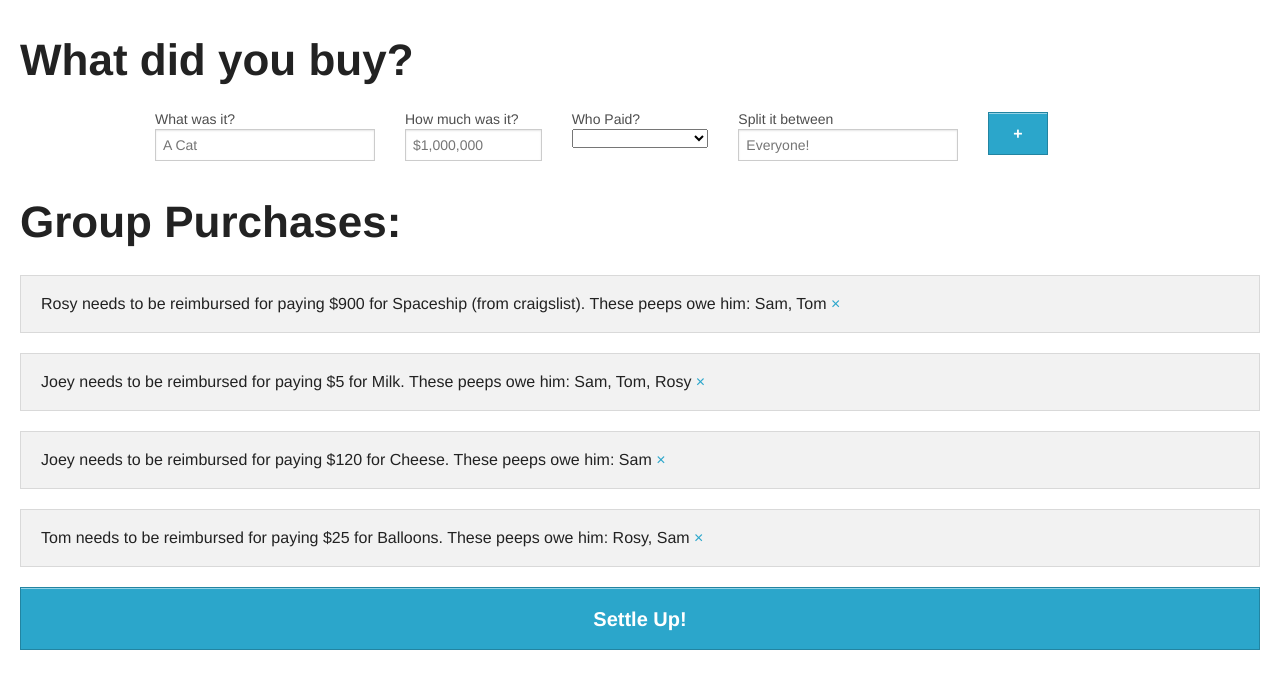
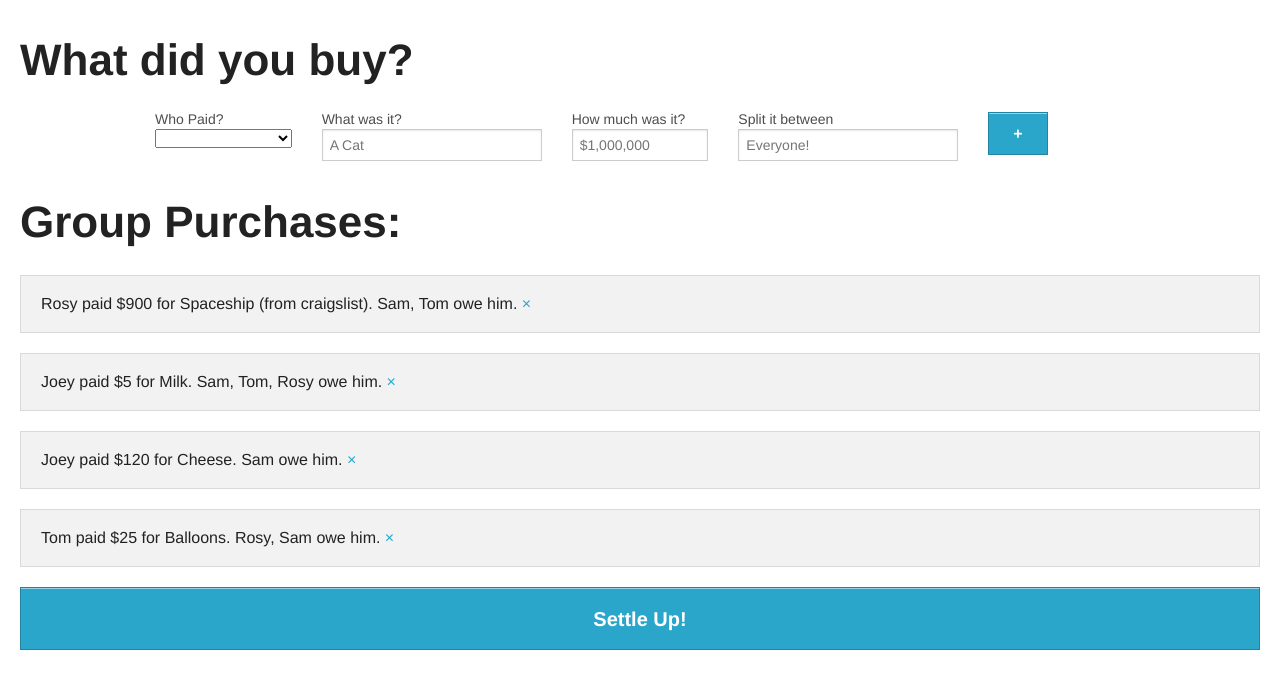
Before and after one commit to bbrooks/Split-It-Angular, a website: page app/index.html in a window 1280 px wide. Drawn offline with Linux system fonts and the light colour scheme.

Commit message:
UI rearrange
When adding a transaction, the first question should be who paid.

```diff
--- a/app/index.html
+++ b/app/index.html
@@ -13,14 +13,6 @@
 
     <form ng-submit="addTransaction(newTransaction)">
       <div class="row">
-        <div class="large-3 columns">
-          <label>What was it?</label>
-          <input ng-model='newTransaction.name' type="text" placeholder="A Cat" required>
-        </div>
-        <div class="large-2 columns">
-          <label>How much was it?</label>
-          <input ng-model='newTransaction.amount' required type="number" placeholder="$1,000,000">
-        </div>
         <div class="large-2 columns">
           <label>Who Paid?</label>
           <select
@@ -29,6 +21,14 @@
             ng-options='lender.name for lender in lenders'
           >
           </select>
+        </div>
+        <div class="large-3 columns">
+          <label>What was it?</label>
+          <input ng-model='newTransaction.name' type="text" placeholder="A Cat" required>
+        </div>
+        <div class="large-2 columns">
+          <label>How much was it?</label>
+          <input ng-model='newTransaction.amount' required type="number" placeholder="$1,000,000">
         </div>
         <div class="large-3 columns">
           <label>Split it between</label>
@@ -44,7 +44,7 @@
     <h1>Group Purchases:</h1>
 
     <div ng-repeat="t in transactions" id="transactions" class="panel" >
-      {{t.lender}} needs to be reimbursed for paying ${{t.amount}} for {{t.name}}. These peeps owe him: {{t.borrowers.join(', ')}}
+      {{t.lender}} paid ${{t.amount}} for {{t.name}}. {{t.borrowers.join(', ')}} owe him.
       <a ng-click='deleteTransaction(t)'>&times;</a>
     </div>
 
```
